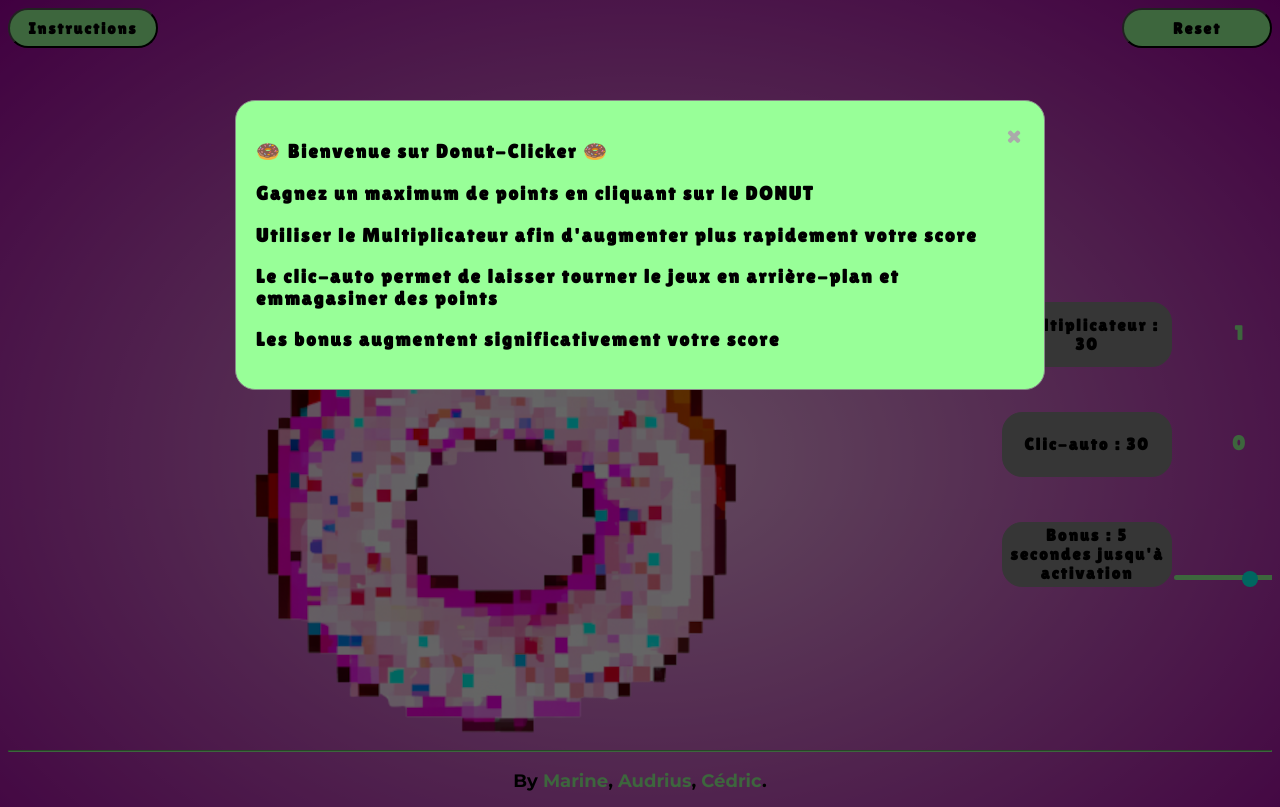
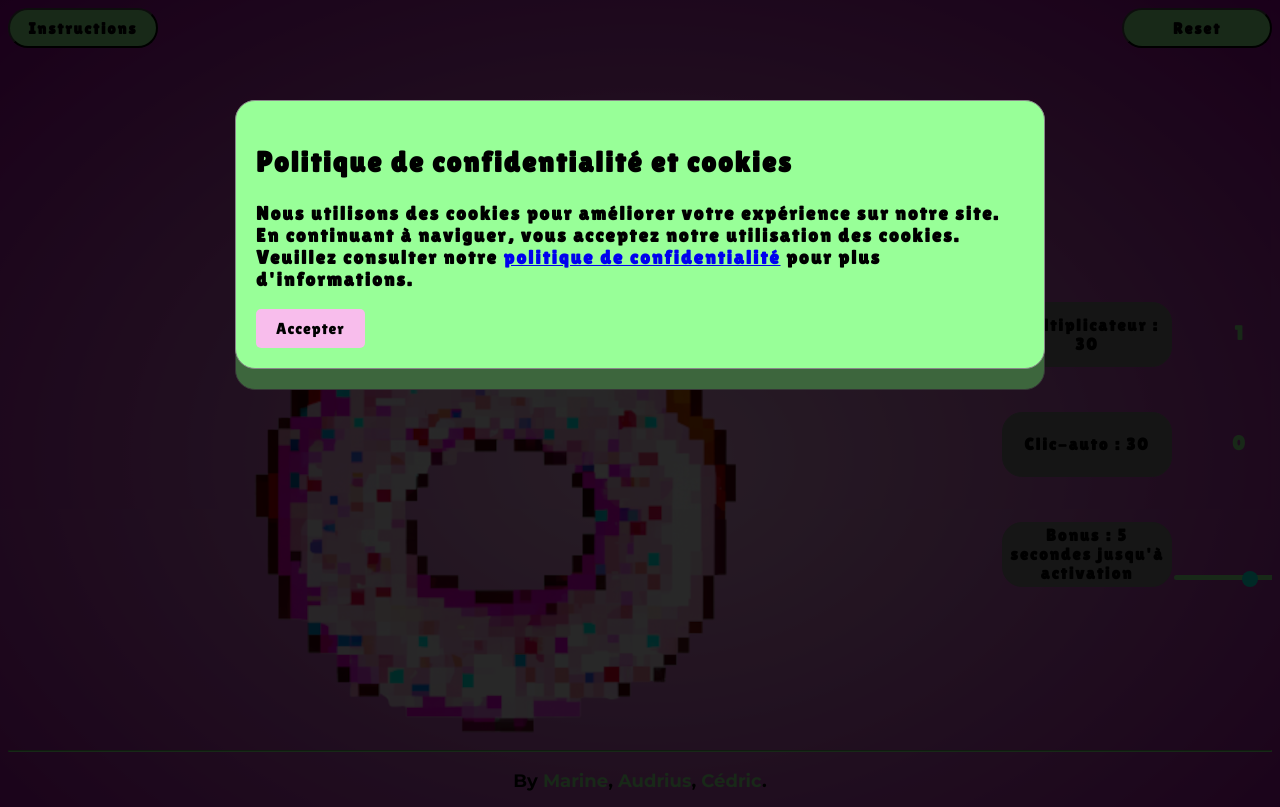
Before and after one commit to MarineVH/cookie-clicker-test, a plain HTML site: page cookie-clicker/index.html in a window 1280 px wide. Shown: the top 807 px of the page. Drawn offline with Linux system fonts and the light colour scheme.

Commit message:
cookie gdpr

```diff
--- a/cookie-clicker/index.html
+++ b/cookie-clicker/index.html
@@ -66,6 +66,14 @@
     <input id="volumeControl" type="range" min="0" max="1" step="0.01" value="0.6" aria-label="Contrôle du volume">
   </div>
 
+  <div id="cookieModal" class="modal">
+    <div class="modal-content">
+        <h2>Politique de confidentialité et cookies</h2>
+        <p>Nous utilisons des cookies pour améliorer votre expérience sur notre site. En continuant à naviguer, vous acceptez notre utilisation des cookies. Veuillez consulter notre <a href="/politique-de-confidentialite">politique de confidentialité</a> pour plus d'informations.</p>
+        <button id="acceptButton">Accepter</button>
+    </div>
+  </div>
+
     <footer>
       <hr>
       <p id="name">By <a href="https://github.com/MarineVH" title="GitHub">Marine</a>, <a
--- a/cookie-clicker/main.js
+++ b/cookie-clicker/main.js
@@ -193,8 +193,10 @@ setInterval(() => {
 
 
 
+var cookieModal = document.getElementById("cookieModal");
+var modal = document.getElementById("myModal");
 
-var modal = document.getElementById("myModal");
+var acceptButton = document.getElementById("acceptButton");
 
 // Get the button that opens the modal
 var btn = document.getElementById("myBtn");
@@ -203,6 +205,18 @@ var btn = document.getElementById("myBtn");
 var span = document.getElementsByClassName("close")[0];
 
 let audioElement = document.getElementById("music")
+
+
+cookieModal.style.display = "block";
+
+acceptButton.addEventListener("click", function () {
+  cookieModal.style.display = "none";
+  modal.style.display = "block";
+})
+
+span.addEventListener("click", function () {
+  cookieModal.style.display = "none";
+})
 
 // When the user clicks the button, open the modal
 btn.onclick = function () {
--- a/cookie-clicker/style.css
+++ b/cookie-clicker/style.css
@@ -521,3 +521,18 @@ html, body{
   height: 40px;
   float: right;
 }
+
+#acceptButton {
+  background-color: rgb(248, 189, 236);
+  font-family: lilita;
+  font-size: 1rem;
+  letter-spacing: 1px;
+  border: none;
+  padding: 10px 20px;
+  border-radius: 5px;
+  cursor: pointer;
+}
+
+#acceptButton:hover {
+  background-color: rgb(248, 189, 236);
+}
```
